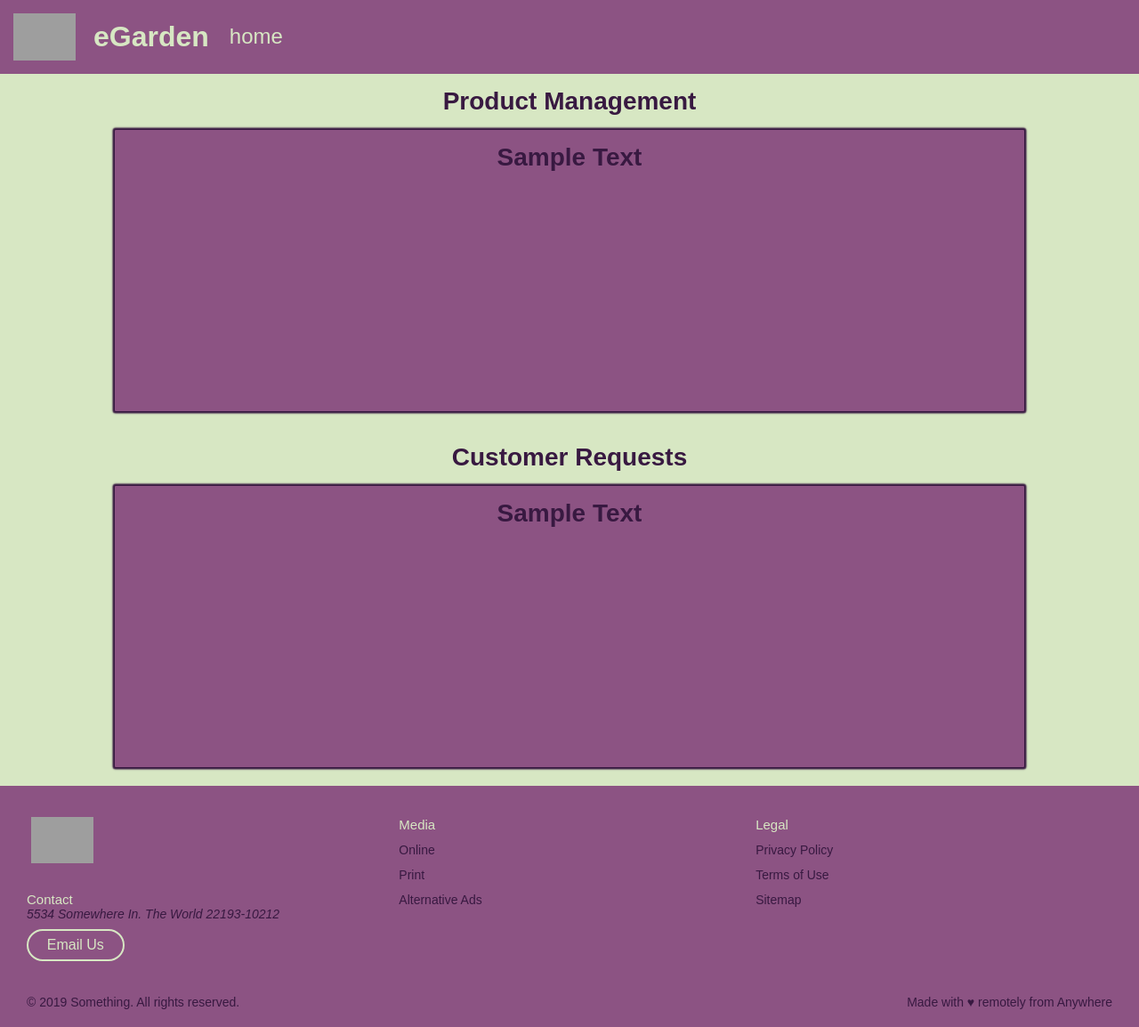
After one commit to Kyleeg0619/CSET-180-Soft-Project, a Flask app: page /admin in a window 1280 px wide. The commit adds this page. Shown: the whole page at 89% size. Run offline with Flask 3, Linux system fonts and the light colour scheme; some web fonts are replaced; grey boxes are pictures that could not be loaded.

Commit message:
admin
Implemented admin.html template

```diff
--- a/main.py
+++ b/main.py
@@ -16,6 +16,10 @@ def index():
     return render_template('index.html')
 
 
+# *** Admin Page ***
+@app.route('/admin')
+def admin():
+        return render_template('admin.html')
 
 
 # *** Run & Debug ***
--- a/static/styles/styles.css
+++ b/static/styles/styles.css
@@ -217,3 +217,43 @@ body {
         flex: 2 0px;
       }
     }
+
+
+    /* admin.html */
+      .ab{
+        background: var(--Celadon--);
+      }
+      .admin {
+        display: flex;
+        align-items: center;
+        justify-content: center;
+        height: 100vh;
+        flex-direction: column;
+      }
+      .admin h1 {
+        color: var(--lt-Violet--);
+        margin: 15px;
+
+      }
+      .products {
+        display: flex;
+        flex-direction: column;
+        width: 80%;
+        height: 100%;
+        background: var(--Violet--);
+        border: var(--lt-Violet--)solid 1px;
+        box-shadow: 0px 0px 1.5px 1.5px var(--lt-Violet--);
+        border-radius: 2px;
+        margin-bottom: 20px;
+      }
+      .requests {
+        display: flex;
+        flex-direction: column;
+        width: 80%;
+        height: 100%;
+        background: var(--Violet--);
+        border: var(--lt-Violet--) solid 1px;
+        box-shadow: 0px 0px 1.5px 1.5px var(--lt-Violet--);
+        border-radius: 2px;
+        margin-bottom: 20px;
+      }
--- /dev/null
+++ b/templates/admin.html
@@ -0,0 +1,20 @@
+{% extends 'base.html' %}
+{% block content %}
+<body class="ab"> <!-- 'ab' so css styling doesnt interfere w other pages-->
+    <div class="admin">
+        <h1>Product Management</h1>
+        <div class="products">
+            <h1>Sample Text</h1>
+        </div>
+        <h1>Customer Requests</h1>
+        <div class="requests">
+            <h1>Sample Text</h1>
+        </div>
+    </div>
+</body>
+
+
+
+
+
+    {% endblock%}
```
